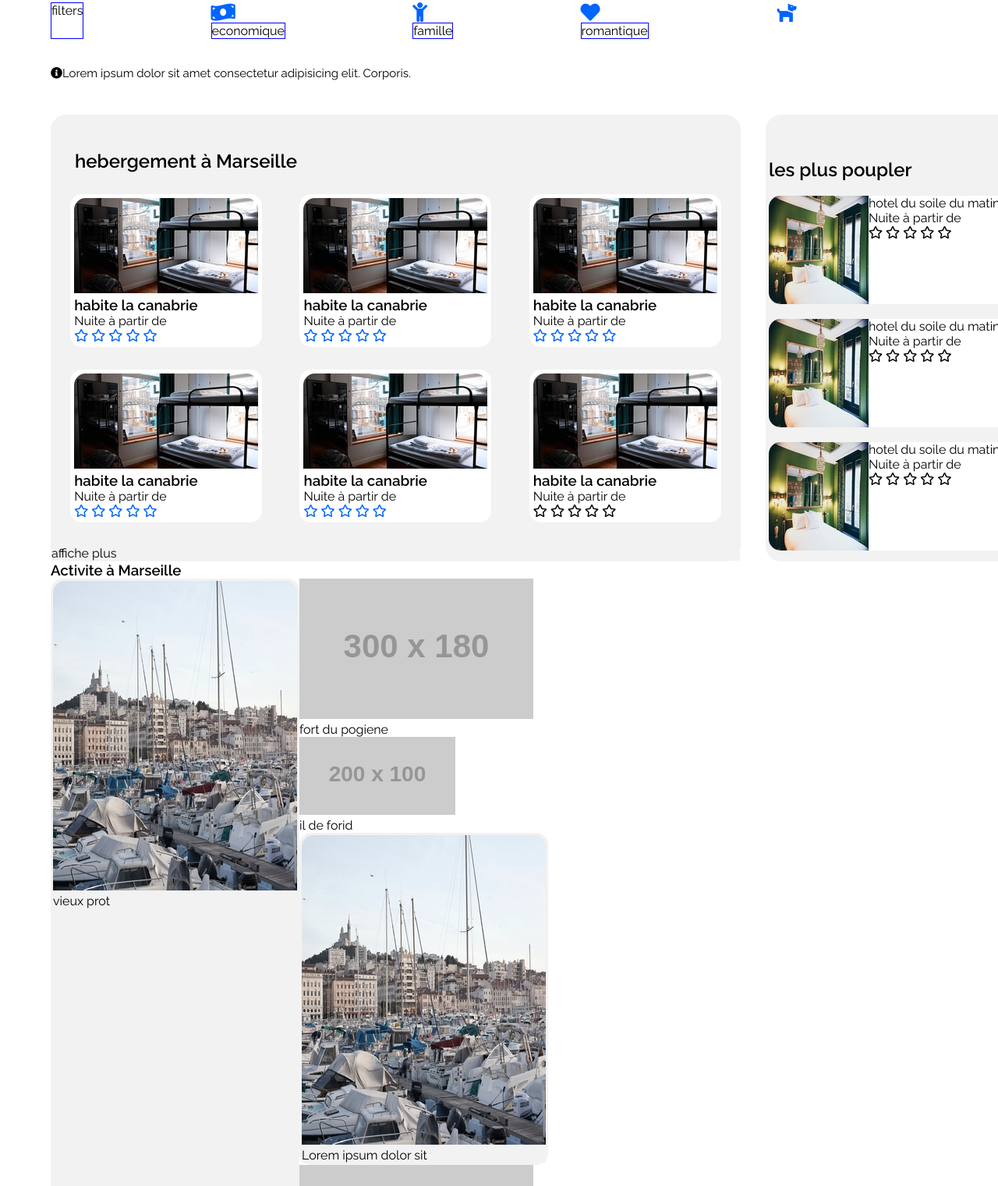
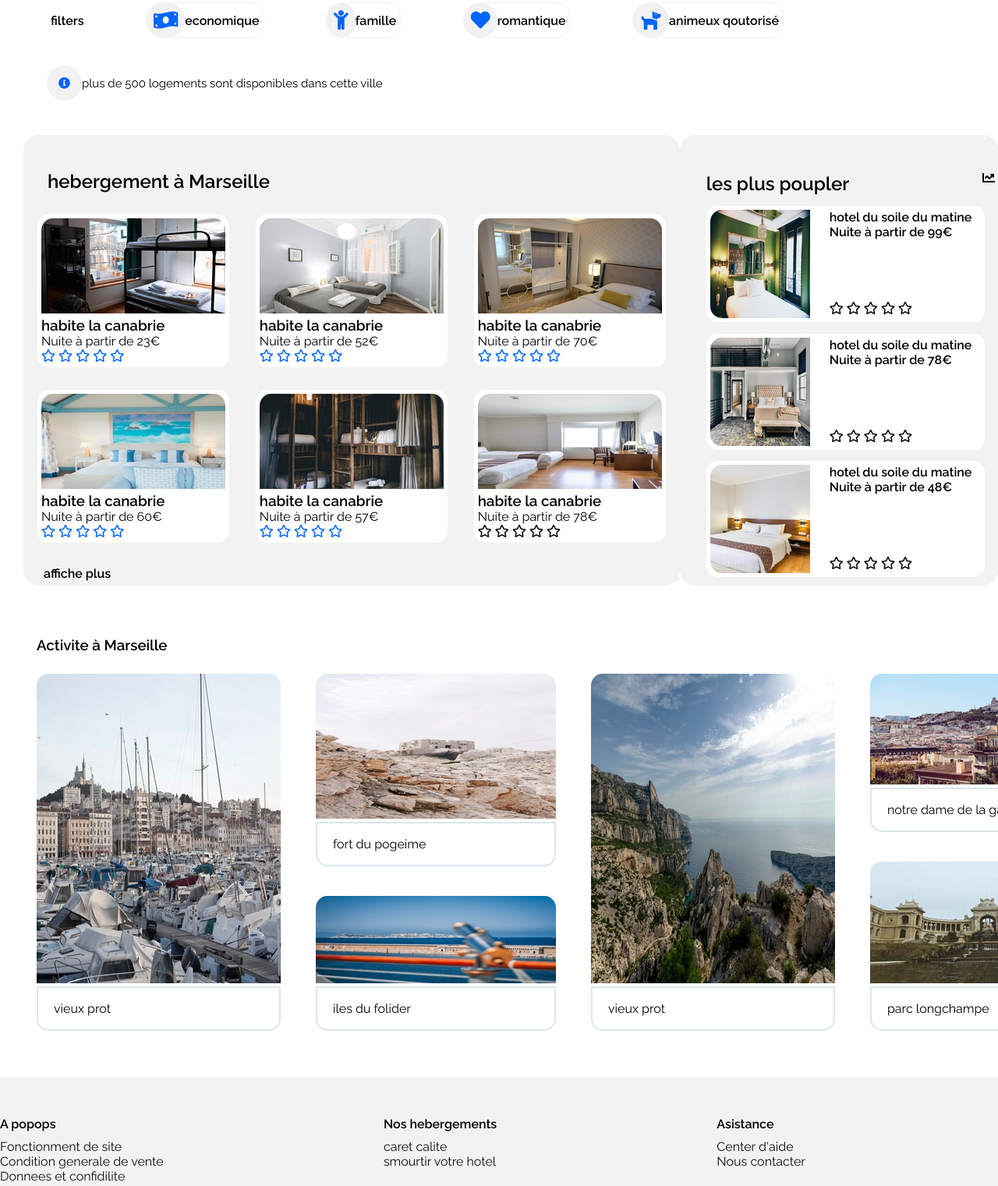
Before and after one commit to muhanadmk/Reservia, a plain HTML site: page index.html in a window 1280 px wide. Shown: the part 220-1741 px from the top of the page at 78% size. Drawn offline with Linux system fonts and the light colour scheme; placeholder pictures from the web are drawn by us.

Commit message:
fini l'ientegration

```diff
--- a/index.html
+++ b/index.html
@@ -33,65 +33,65 @@
             <input type="text" placeholder="Marseille, France">
             <div class="recherch"><p> Recherche</p></div>
         </div>
-
         <section>
-            <div class="fliter">
+            <div class="fliter4">
                     <p>filters</p>
-                <div>
+                    <div class="blog-icons">
                         <div class="filter-icon">
                          <i class="fas fa-money-bill-wave"></i>
                         </div>
                         <p>economique</p>
                     </div>
-                <div>
+                    <div class="blog-icons">
                         <div class="filter-icon">
                             <i class="fas fa-child"></i>
                         </div>
                         <p>famille</p>
                     </div>
-                <div>
+                    <div class="blog-icons">
                         <div class="filter-icon">
                             <i class="fas fa-heart"></i>
                         </div>
                         <p>romantique</p>
                     </div>
-                <div>
+                    <div class="blog-icons">
                         <div class="filter-icon">
                             <i class="fas fa-dog"></i>
                         </div>
-
+                        <p>animeux qoutorisé</p>
                     </div>
-
+                </div>
             </div>
         </section>
-        <div class="under-flter"><p><i class="fas fa-info-circle"></i>Lorem ipsum dolor sit amet consectetur adipisicing elit. Corporis. </p></div>
+
+        <div class="under-flter"> <div class="ii"><i class="fas fa-info-circle"></i></div> <p> plus de 500 logements sont disponibles dans cette ville</p></div>
         <div class="bolg">
             <div class="images-center">
                 <h2>hebergement à Marseille</h2>
                 <div class="center1">
                     <div class="images">
-                        <p><img src="images/hebergements/petite/111.jpg" alt=""> </p>
+                        <img src="images/hebergements/petite/111.jpg" alt="">
                         <div class="border-under">
                             <h3>habite la canabrie</h3>
-                            <p> Nuite à partir de</p>
+                            <p> Nuite à partir de 23€</p>
                             <p><i class="far fa-star"></i> <i class="far fa-star"></i> <i class="far fa-star"></i> <i class="far fa-star"></i> <i class="far fa-star"></i></p>
                         </div>
                     </div>
 
                     <div class="images">
-                        <p><img src="images/hebergements/petite/111.jpg" alt=""> </p>
+                         <img src="images/hebergements/petite/2.jpg" alt="">
                         <div class="border-under">
                             <h3>habite la canabrie</h3>
-                            <p> Nuite à partir de</p>
+                            <p> Nuite à partir de 52€</p>
                             <p><i class="far fa-star"></i> <i class="far fa-star"></i> <i class="far fa-star"></i> <i class="far fa-star"></i> <i class="far fa-star"></i></p>
                         </div>
                     </div>
 
                     <div class="images">
-                        <p><img src="images/hebergements/petite/111.jpg" alt=""> </p>
+                        <img src="images/hebergements/petite/3.jpg" alt="">
                         <div class="border-under">
                             <h3>habite la canabrie</h3>
-                            <p> Nuite à partir de</p>
+                            <p> Nuite à partir de 70€</p>
                             <p><i class="far fa-star"></i> <i class="far fa-star"></i> <i class="far fa-star"></i> <i class="far fa-star"></i> <i class="far fa-star"></i></p>
                         </div>
                     </div>
@@ -99,36 +99,36 @@
 
                 <div class="center2">
                     <div class="images">
-                        <p><img src="images/hebergements/petite/111.jpg" alt=""> </p>
+                        <img src="images/hebergements/petite/4.jpg" alt="">
                         <div class="border-under">
                             <h3>habite la canabrie</h3>
-                            <p> Nuite à partir de</p>
+                            <p> Nuite à partir de 60€</p>
                             <p><i class="far fa-star"></i> <i class="far fa-star"></i> <i class="far fa-star"></i> <i class="far fa-star"></i> <i class="far fa-star"></i></p>
                         </div>
                     </div>
 
                     <div class="images">
-                        <p><img src="images/hebergements/petite/111.jpg" alt=""> </p>
+                        <img src="images/hebergements/petite/5.jpg" alt="">
                         <div class="border-under">
                             <h3>habite la canabrie</h3>
-                            <p> Nuite à partir de</p>
+                            <p> Nuite à partir de 57€</p>
                             <p><i class="far fa-star"></i> <i class="far fa-star"></i> <i class="far fa-star"></i> <i class="far fa-star"></i> <i class="far fa-star"></i></p>
                         </div>
                     </div>
 
                             <div class="images">
-                                <p><img src="images/hebergements/petite/111.jpg" alt=""> </p>
+                                <img src="images/hebergements/petite/6.jpg" alt="">
                                 <h3>habite la canabrie</h3>
-                                <p> Nuite à partir de</p>
+                                <p> Nuite à partir de 78€</p>
                                 <p><i class="far fa-star"></i> <i class="far fa-star"></i> <i class="far fa-star"></i> <i class="far fa-star"></i> <i class="far fa-star"></i></p>
                             </div>
                     </div>
-                    <p style="
-                    background-color: #F2F2F2;
-                ">affiche plus</p>
+                <div class="pp">
+                    <p>affiche plus</p>
+                </div>
             </div>
 
-            <div class="imag-dorit">
+            <aside>
                 <div class="poupler">
                     <h2>les plus poupler</h2>
                     <i class="fas fa-chart-line"></i>
@@ -138,71 +138,61 @@
                     <img src="images/hebergements/petite/5555.jpg" alt="">
                     <div class="border">
                         <p>hotel du soile du matine</p>
-                        <p> Nuite à partir de</p>
-                        <p><i class="far fa-star"></i> <i class="far fa-star"></i> <i class="far fa-star"></i> <i class="far fa-star"></i> <i class="far fa-star"></i></p>
+                        <p> Nuite à partir de 99€</p>
+                        <i class="far fa-star"></i> <i class="far fa-star"></i> <i class="far fa-star"></i> <i class="far fa-star"></i> <i class="far fa-star"></i>
                     </div>
                 </div>
 
                 <div class="dorit">
-                    <img src="images/hebergements/petite/5555.jpg" alt="">
+                    <img src="images/hebergements/petite/7.jpg" alt="">
                     <div class="border">
                         <p>hotel du soile du matine</p>
-                        <p> Nuite à partir de</p>
-                        <p><i class="far fa-star"></i> <i class="far fa-star"></i> <i class="far fa-star"></i> <i class="far fa-star"></i> <i class="far fa-star"></i></p>
+                        <p> Nuite à partir de 78€</p>
+                        <i class="far fa-star"></i> <i class="far fa-star"></i> <i class="far fa-star"></i> <i class="far fa-star"></i> <i class="far fa-star"></i>
                     </div>
                 </div>
 
                 <div class="dorit">
-                    <img src="images/hebergements/petite/5555.jpg" alt="">
+                    <img src="images/hebergements/petite/8.jpg" alt="">
                     <div class="border">
                         <p>hotel du soile du matine</p>
-                        <p> Nuite à partir de</p>
-                        <p><i class="far fa-star"></i> <i class="far fa-star"></i> <i class="far fa-star"></i> <i class="far fa-star"></i> <i class="far fa-star"></i></p>
+                        <p> Nuite à partir de 48€</p>
+                        <i class="far fa-star"></i> <i class="far fa-star"></i> <i class="far fa-star"></i> <i class="far fa-star"></i> <i class="far fa-star"></i>
                     </div>
                 </div>
-
-            </div>
+            </aside>
         </div>
 
         <div class="activite">
             <h3>Activite à Marseille </h3>
             <div class="images-activite">
-                <div class="image-left">
+                <div class="image-1">
                    <img src="images/activites/ptite/222.jpg" alt="">
                     <p>vieux prot</p>
                 </div>
-
-                <div class="oo1">
-                    <div class="center-huat">
-                       <img src='http://fakeimg.pl/300x180?font=lobster' alt=''/>
-                        <p>fort du pogiene</p>
+                <div class="blog-image-1">
+                    <div class="image-2">
+                        <img src="images/activites/ptite/2.jpg" alt="">
+                        <p>fort du pogeime</p>
                     </div>
-
-                    <div>
-                        <div class="cnter-enbas">
-                        <img src='http://fakeimg.pl/200x100?font=lobster' alt=''/>
-                        <p>il de forid</p>
+                    <div class="image-3">
+                        <img src="images/activites/ptite/3.jpg" alt="">
+                        <p>iles du folider</p>
                     </div>
-
                 </div>
-
-                <div class="image-left">
-                    <img src="images/activites/ptite/222.jpg" alt="">
-                    <p>Lorem ipsum dolor sit</p>
+                <div class="image-11">
+                    <img src="images/activites/ptite/5.jpg" alt="">
+                     <p>vieux prot</p>
                 </div>
-
-                <div class="oo2">
-
-                    <div class="activte-dorit-1">
-                        <img src='http://fakeimg.pl/300x145?font=lobster' alt=''/>
-                        <P> Lorem ipsum dolor sit amet</P>
+                <div class="blog-image-1">
+                    <div class="image-4">
+                        <img src="images/activites/ptite/6.jpg" alt="">
+                        <p>notre dame de la garde</p>
                     </div>
-
-                    <div class="activte-dorit-2">
-                        <img src='http://fakeimg.pl/300x155?font=lobster' alt=''/>
-                        <p>parc longadp</p>
+                    <div class="image-5">
+                        <img src="images/activites/ptite/8.jpg" alt="">
+                        <p>parc longchampe</p>
                     </div>
-
                 </div>
             </div>
         </div>
--- a/style.css
+++ b/style.css
@@ -14,8 +14,8 @@
 
 .bolg{
     display: flex;
-   justify-content: space-between;
-
+    justify-content: space-around;
+    padding-left: 30px;
 }
 
 h4{
@@ -39,11 +39,15 @@ header
     margin-top: 51px;
 }
 
+nav li{
+
+}
+
 li
 {
+   margin-right: 63px;
+   list-style-type: none;
    display: inline-block;
-   margin-right: 63px;
-
 }
 
 
@@ -98,38 +102,74 @@ input{
     padding: 15px;
 }
 
-/* FLITER */
+/* FLITER 4*/
 
-section{
+.fliter4{
     display: flex;
-    margin-top: 33px ;
+    width: 940px;
+    margin-top: 33px;
+    justify-content: space-between;
+    align-items: center;
 }
 
-.fliter {
-    width: 958px;
-    display: flex;
-    justify-content: space-between;
-/* border: 1px solid red;
-border-radius: 15px; */
+.blog-icons{
+ display: flex;
+ align-items: center;
+ border-radius: 25px 20px 20px 25px;
+ border: 1px solid #F2F2F2;
+ padding-right: 5px;
+ font-weight: bold;
 }
-.fliter i{
+
+.fliter4 p{
+    font-weight: bold;
+}
+
+.fliter4 i{
     font-size: 25px;
     color: #0065FC;
 
 }
+.filter-icon{
+    border: 4px solid #F2F2F2;
+    border-radius: 50px;
+    background-color: #F2F2F2;
+    padding: 5px;
+}
 
-.fliter p{
-    border: 1px solid blue;
-    border-top-left-radius: 25px red;
+.filter-icon i{
+    background-color:#F2F2F2 ;
 }
+
+.filter-icon p{
+    border: 1px solid #F2F2F2 ;
+}
+.i{
+    border-radius: 50px;
+    padding: 50px;
+}
+
+
 
 /* under-flter */
 
 .under-flter{
+    width: 456px;
+    display: flex;
+    align-items: center;
     margin-top: 35px;
     margin-bottom: 44px;
     font-size: 15px;
+    padding-left: 60px;
 }
+
+.under-flter i{
+    color: #0065FC ;
+   background-color: #F2F2F2;
+   padding: 15px;
+   border-radius: 50px;
+}
+
 
 /* images-center */
 
@@ -141,7 +181,6 @@ border-radius: 15px; */
     margin-top: 44px;
     margin-left: 30px;
     background-color: #F2F2F2;
-
 }
 
 .images-center{
@@ -178,9 +217,20 @@ border-radius: 15px; */
     border-top-left-radius: 15px;
     border-top-right-radius: 15px;
 }
+.pp{
+    border-bottom-left-radius: 20px;
+    border-bottom-right-radius: 20px;
+    margin-bottom: 5px;
+    background-color:#F2F2F2;
+    padding-left: 25px;
+    font-weight: bold;
+}
+.pp p{
+    background-color:#F2F2F2 ;
+
+}
 
 /* imag-dorit */
-
 
 .poupler{
     display: flex;
@@ -190,7 +240,7 @@ border-radius: 15px; */
     margin-top: 22px;
 }
 
-.imag-dorit{
+aside{
     width: 421px;
     background-color:#F2F2F2 ;
     border: 4px solid #F2F2F2;
@@ -202,27 +252,30 @@ border-radius: 15px; */
 
 .dorit{
     display: flex;
-    /* justify-content: space-around; */
-    background-color: #ffffff
     border: 5px solid #ffffff;
     border-radius: 15px;
     width: 347px;
-    height: 148;
-    /* margin-top: 28px; */
+    margin-left: 30px;
 
 }
 
 .dorit img{
   border-top-left-radius: 15px;
   border-bottom-left-radius: 15px;
+  background-color:#F2F2F2 ;
 }
 
 .border{
    border-top-right-radius: 15px #ffffff;
    border-bottom-right-radius: 15px #ffffff;
-
+   padding-left: 25px;
 }
-
+.border i{
+    margin-top: 80px;
+}
+.border p{
+    font-weight: bold;
+}
 .blog-images{
     display: flex;
     flex-direction: column;
@@ -232,7 +285,8 @@ border-radius: 15px; */
 
 .poupler h2 {
     background-color: #F2F2F2;
-    margin-top: 20px;
+    margin-top: 15px;
+    margin-left: 30px;
 }
 .poupler i{
     background-color: #F2F2F2;
@@ -242,46 +296,50 @@ border-radius: 15px; */
 
 .activite{
     background-color: #F2F2F2;
-    /* width: 1308px; */
+    width: 1346px;
+    margin-top: 65px;
+}
+.activite h3{
+    padding-left: 47px;
+    padding-bottom: 26px;
+}
+.images-activite{
+    display: flex;
+    justify-content: space-between;
+    padding-left: 47px;
 }
 
-.images-activite{
-    display: flex;
-}
-.oo1{
+.blog-image-1{
     display: flex;
     flex-direction: column;
+    justify-content: space-between;
+    padding-left: 45px;
 }
 
-.oo2{
-    display: flex;
-    flex-direction: column;
+.image-11{
+    padding-left: 45px;
 }
 
-.ooo{
-    display: flex;
-    /* flex-direction: column; */
+.images-activite img{
+    border-top-left-radius: 15px;
+    border-top-right-radius: 15px;
 }
 
-/* .images-enbas{
-    width: 302;
-} */
-
-.image-left img{
-    border-top-left-radius: 15px;
-    border-top-right-radius: 15px;
-    background-color: #F2F2F2;
+.images-activite p{
+    padding-top: 17px;
+    padding-bottom: 17px;
+    padding-left: 20px;
+    border: 2px solid #dae7e9;
+    border-bottom-right-radius: 15px;
+    border-bottom-left-radius: 15px;
 }
 
-.image-left{
-    border: 3px solid #F2F2F2;
-    border-radius: 15px;
-    box-shadow: rosybrown;
-    background-color: #F2F2F2;
-}
-
-.image-left p{
-    background-color: #F2F2F2;
+.border-9{
+    border: 2px solid #F2F2F2;
+    border-bottom-right-radius: 15px;
+    border-bottom-left-radius: 15px;
+    box-shadow: #F2F2F2;
+    font-weight: bold;
 }
 
 /* footer */
@@ -289,25 +347,17 @@ border-radius: 15px; */
 footer{
 
     background-color: #F2F2F2;
-     /* display: flex;
-    justify-content:center; */
+    padding-bottom: 54px;
 }
 
 .bolg-footer{
     width: 1033px;
     display: flex;
     justify-content: space-between;
-    align-items: center;
     background-color: #F2F2F2;
+    margin-top: 60px;
+    padding-top: 40px;
 }
-/* footer{
-    width: 1347px;
-    margin-top: 25px;
-    background-color: #F2F2F2;
-    display: flex;
-    align-items: center;
-} */
-
 
 .footer1 {
     background-color: #F2F2F2;
```
Also changed, not shown: images/activites/ptite/2.jpg (added), images/activites/ptite/3.jpg (added), images/activites/ptite/5.jpg (added), images/activites/ptite/6.jpg (added), images/activites/ptite/8.jpg (added), images/hebergements/petite/2.jpg (added), images/hebergements/petite/3.jpg (added), images/hebergements/petite/4.jpg (added), images/hebergements/petite/5.jpg (added), images/hebergements/petite/6.jpg (added), images/hebergements/petite/7.jpg (added), images/hebergements/petite/8.jpg (added). Lines whose indentation alone changed are shown as unchanged.
